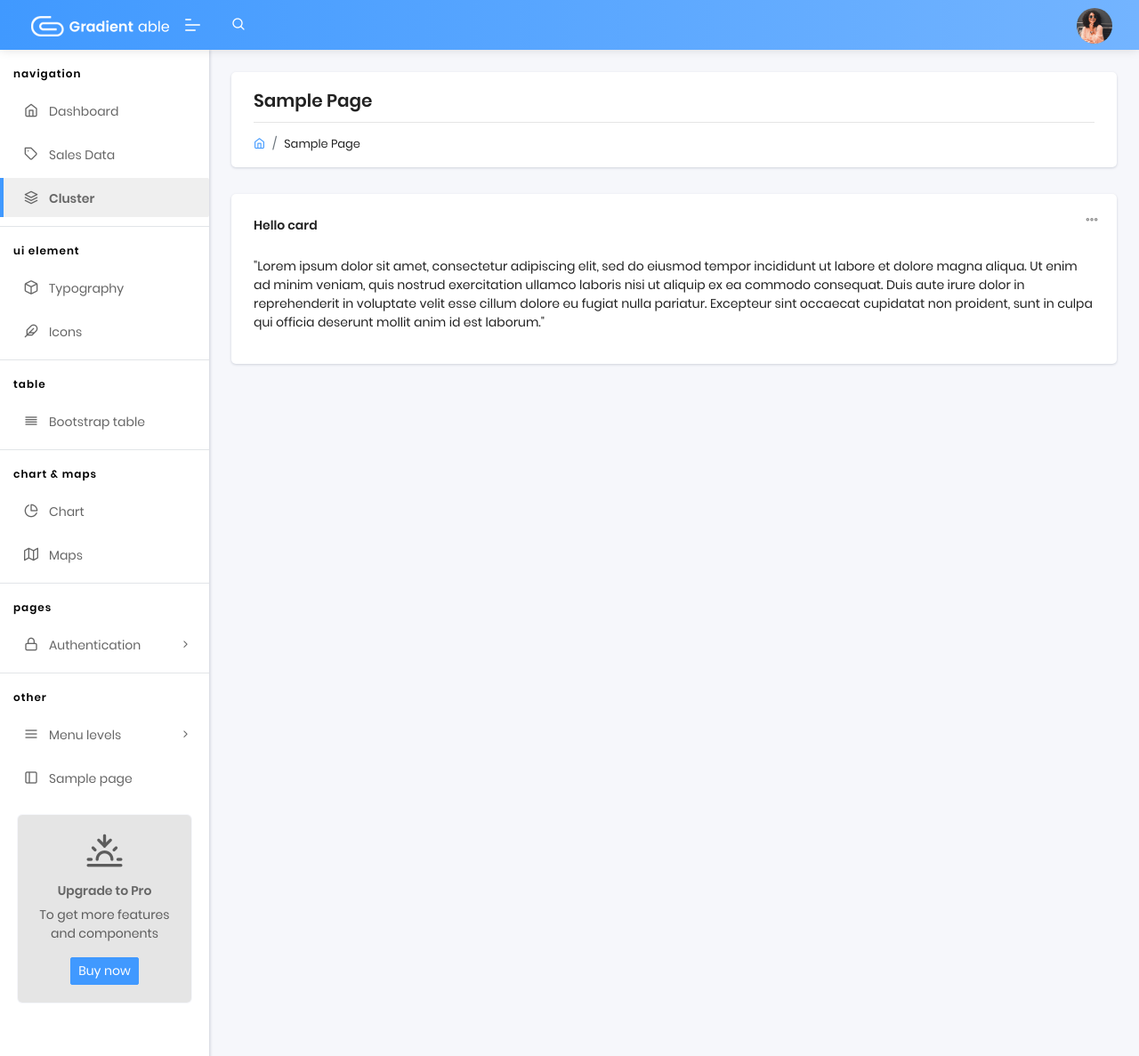
After one commit to Aszaychik/perfume-segmentation-k-means, a Flask app: page /cluster in a window 1280 px wide. The commit adds this page. Shown: the whole page at 89% size. Run offline with Flask 3, Linux system fonts and the light colour scheme; the visitor is signed in with stand-in values (Sample User, id 1); data comes from the database, SQL or seed files in the repository; some libraries are stand-ins or nearby versions.

Commit message:
feat(cluster): add cluster routes and sidebar navigation link

```diff
--- a/apps/__init__.py
+++ b/apps/__init__.py
@@ -17,7 +17,7 @@ def register_extensions(app):
     login_manager.init_app(app)
 
 def register_blueprints(app):
-    for module_name in ('authentication', 'home', 'sale'):
+    for module_name in ('authentication', 'home', 'sale', 'cluster'):
         module = import_module('apps.{}.routes'.format(module_name))
         app.register_blueprint(module.blueprint)
 
--- /dev/null
+++ b/apps/cluster/routes.py
@@ -0,0 +1,54 @@
+# -*- encoding: utf-8 -*-
+"""
+Copyright (c) 2019 - present AppSeed.us
+"""
+
+from apps.cluster import blueprint
+from flask import render_template, request
+from flask_login import login_required
+from jinja2 import TemplateNotFound
+
+
+@blueprint.route('/cluster')
+@login_required
+def index():
+
+    return render_template('cluster/index.html')
+
+
+@blueprint.route('/<template>')
+@login_required
+def route_template(template):
+
+    try:
+
+        if not template.endswith('.html'):
+            template += '.html'
+
+        # Detect the current page
+        segment = get_segment(request)
+
+        # Serve the file (if exists) from app/templates/home/FILE.html
+        return render_template("home/" + template, segment=segment)
+
+    except TemplateNotFound:
+        return render_template('home/page-404.html'), 404
+
+    except:
+        return render_template('home/page-500.html'), 500
+
+
+# Helper - Extract current page name from request
+def get_segment(request):
+
+    try:
+
+        segment = request.path.split('/')[-1]
+
+        if segment == '':
+            segment = 'index'
+
+        return segment
+
+    except:
+        return None
--- /dev/null
+++ b/apps/templates/cluster/index.html
@@ -0,0 +1,70 @@
+{% extends "layouts/base.html" %}
+
+{% block title %} Sample page {% endblock %}
+
+<!-- Specific Page CSS goes HERE  -->
+{% block stylesheets %}{% endblock stylesheets %}
+
+{% block content %}
+
+	<!-- [ Main Content ] start -->
+	<div class="pcoded-main-container">
+		<div class="pcoded-content">
+			<!-- [ breadcrumb ] start -->
+			<div class="page-header">
+				<div class="page-block">
+					<div class="row align-items-center">
+						<div class="col-md-12">
+							<div class="page-header-title">
+								<h5 class="m-b-10">Sample Page</h5>
+							</div>
+							<ul class="breadcrumb">
+								<li class="breadcrumb-item"><a href="/"><i class="feather icon-home"></i></a></li>
+								<li class="breadcrumb-item"><a href="#">Sample Page</a></li>
+							</ul>
+						</div>
+					</div>
+				</div>
+			</div>
+			<!-- [ breadcrumb ] end -->
+			<!-- [ Main Content ] start -->
+			<div class="row">
+				<!-- [ sample-page ] start -->
+				<div class="col-sm-12">
+					<div class="card">
+
+						<div class="card-header">
+							<h5>Hello card</h5>
+							<div class="card-header-right">
+								<div class="btn-group card-option">
+									<button type="button" class="btn dropdown-toggle btn-icon" data-bs-toggle="dropdown" aria-haspopup="true" aria-expanded="false">
+										<i class="feather icon-more-horizontal"></i>
+									</button>
+									<ul class="list-unstyled card-option dropdown-menu dropdown-menu-end">
+										<li class="dropdown-item full-card"><a href="#"><span><i class="feather icon-maximize"></i> maximize</span><span style="display:none"><i class="feather icon-minimize"></i> Restore</span></a></li>
+										<li class="dropdown-item minimize-card"><a href="#"><span><i class="feather icon-minus"></i> collapse</span><span style="display:none"><i class="feather icon-plus"></i> expand</span></a></li>
+										<li class="dropdown-item reload-card"><a href="#"><i class="feather icon-refresh-cw"></i> reload</a></li>
+										<li class="dropdown-item close-card"><a href="#"><i class="feather icon-trash"></i> remove</a></li>
+									</ul>
+								</div>
+							</div>
+						</div>
+						<div class="card-body">
+							<p>"Lorem ipsum dolor sit amet, consectetur adipiscing elit, sed do eiusmod tempor incididunt ut labore et dolore magna aliqua. Ut enim ad minim veniam, quis nostrud exercitation ullamco laboris nisi ut
+								aliquip ex ea commodo consequat. Duis aute irure dolor in reprehenderit in voluptate velit esse cillum dolore eu fugiat nulla pariatur. Excepteur sint occaecat cupidatat non proident, sunt in culpa qui
+								officia deserunt mollit anim id est laborum."
+							</p>
+						</div>
+					</div>
+				</div>
+				<!-- [ sample-page ] end -->
+			</div>
+			<!-- [ Main Content ] end -->
+		</div>
+	</div>
+	<!-- [ Main Content ] end -->
+
+{% endblock content %}
+
+<!-- Specific Page JS goes HERE  -->
+{% block javascripts %}{% endblock javascripts %}
--- a/apps/templates/includes/sidebar.html
+++ b/apps/templates/includes/sidebar.html
@@ -16,6 +16,10 @@
 					<li class="nav-item">
 						<a href="/sales" class="nav-link "><span class="pcoded-micon"><i class="feather icon-tag"></i></span><span
 								class="pcoded-mtext">Sales Data</span></a>
+					</li>
+					<li class="nav-item">
+						<a href="/cluster" class="nav-link "><span class="pcoded-micon"><i class="feather icon-layers"></i></span><span
+								class="pcoded-mtext">Cluster</span></a>
 					</li>
 					<li class="nav-item pcoded-menu-caption">
 						<label>UI Element</label>
```
